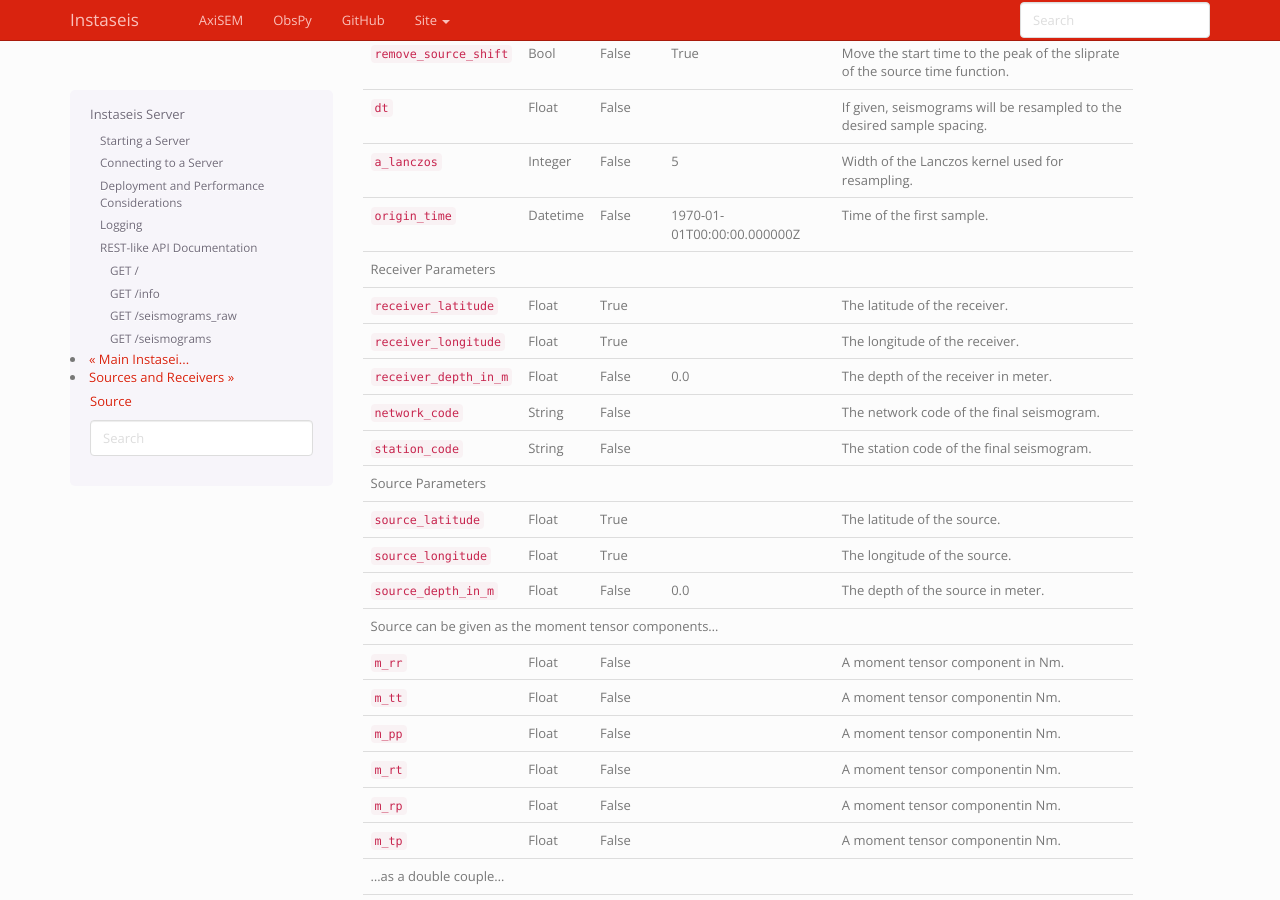
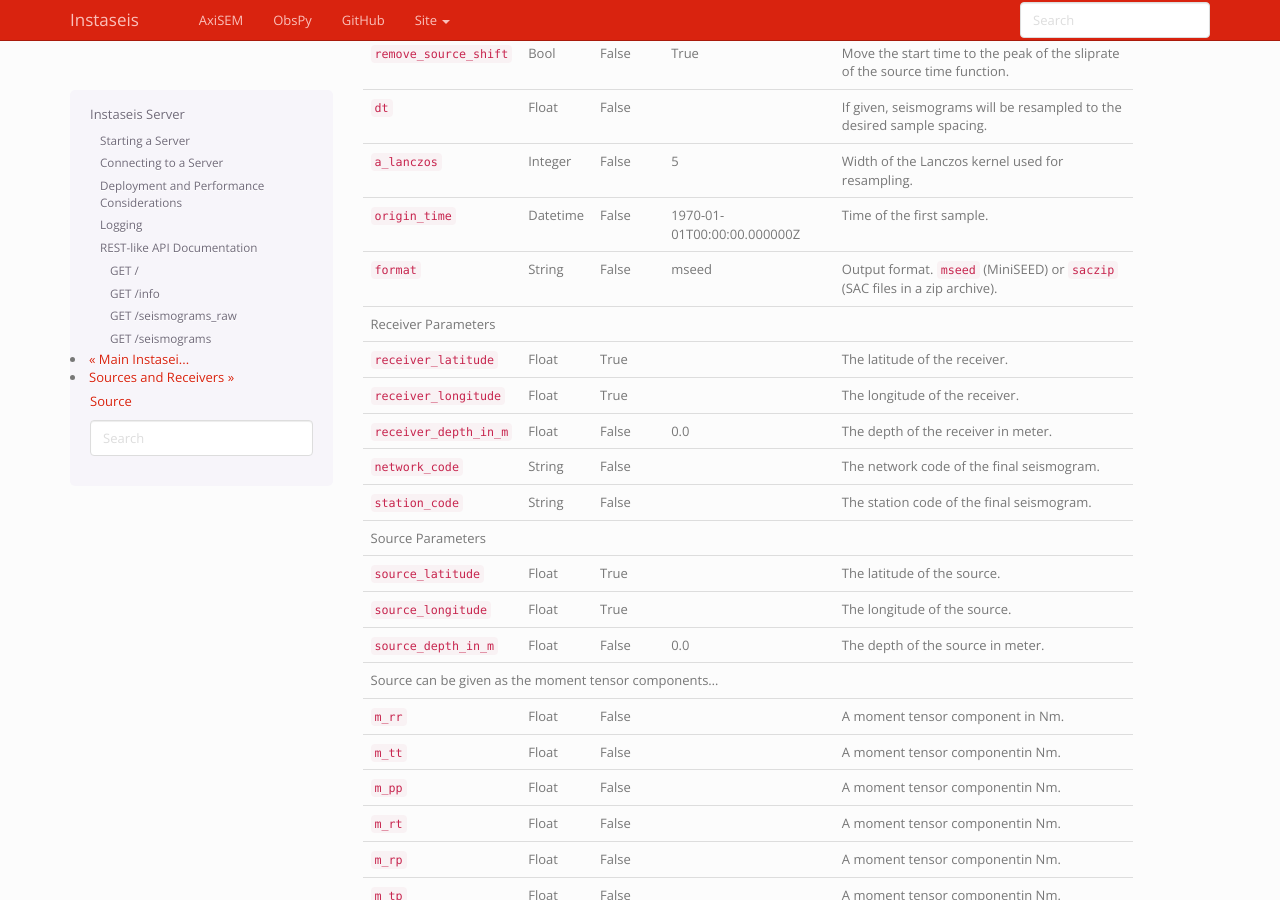
Before and after one commit to krischer/instaseis, a Sphinx documentation site: the page built from doc/server.rst, in a window 1280 px wide and 900 px high, scrolled down 5259 px. Built offline with Sphinx 7.4.7, drawn with Linux system fonts in a browser that asks for light colours; the version number could not be read and is left out.

Commit message:
Documenting 'format' parameters

```diff
--- a/doc/server.rst
+++ b/doc/server.rst
@@ -362,6 +362,8 @@ Filetype
 +-------------------------+----------+----------+-----------------------------+--------------------------------------------------------------------------------------+
 | ``origin_time``         | Datetime | False    | 1970-01-01T00:00:00.000000Z | Time of the first sample.                                                            |
 +-------------------------+----------+----------+-----------------------------+--------------------------------------------------------------------------------------+
+| ``format``              | String   | False    | mseed                       |  Output format. ``mseed`` (MiniSEED) or ``saczip`` (SAC files in a zip archive).     |
++-------------------------+----------+----------+-----------------------------+--------------------------------------------------------------------------------------+
 | Receiver Parameters                                                                                                                                                |
 +-------------------------+----------+----------+-----------------------------+--------------------------------------------------------------------------------------+
 | ``receiver_latitude``   | Float    | True     |                             | The latitude of the receiver.                                                        |
```
